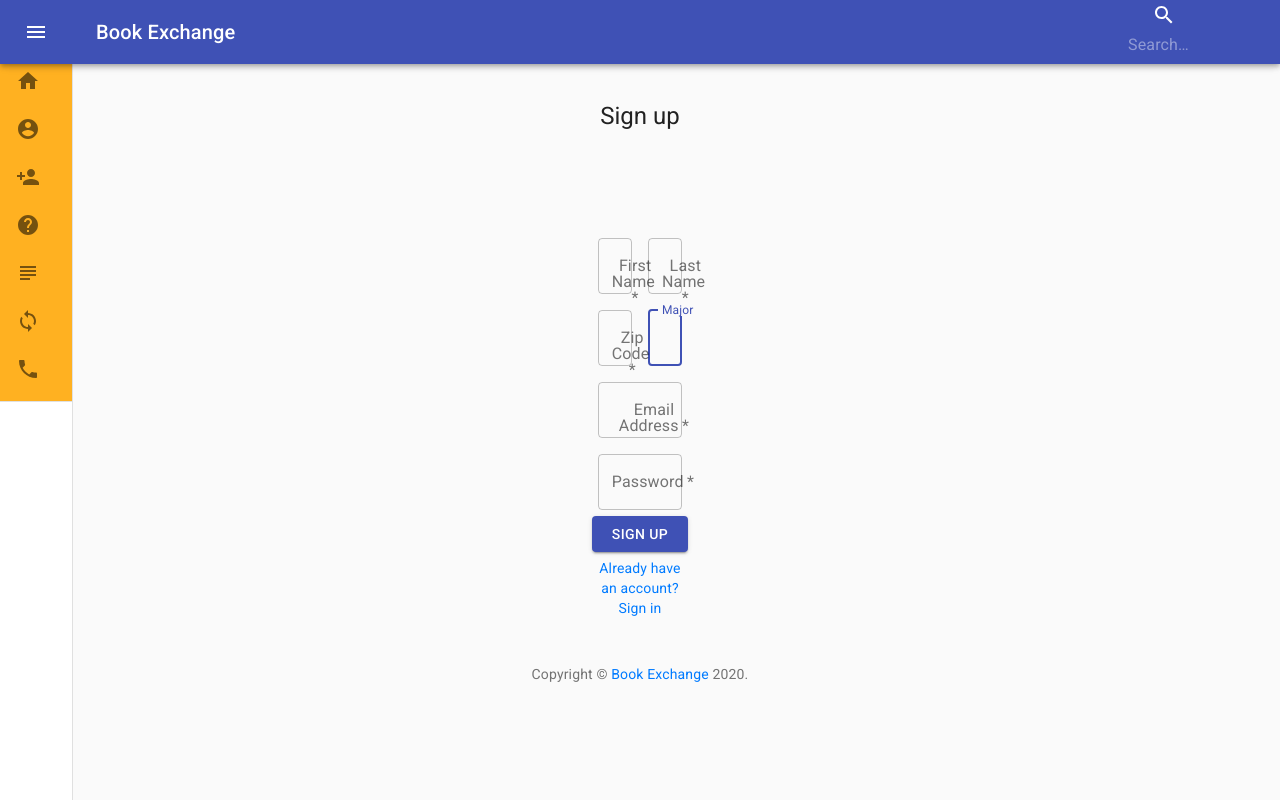
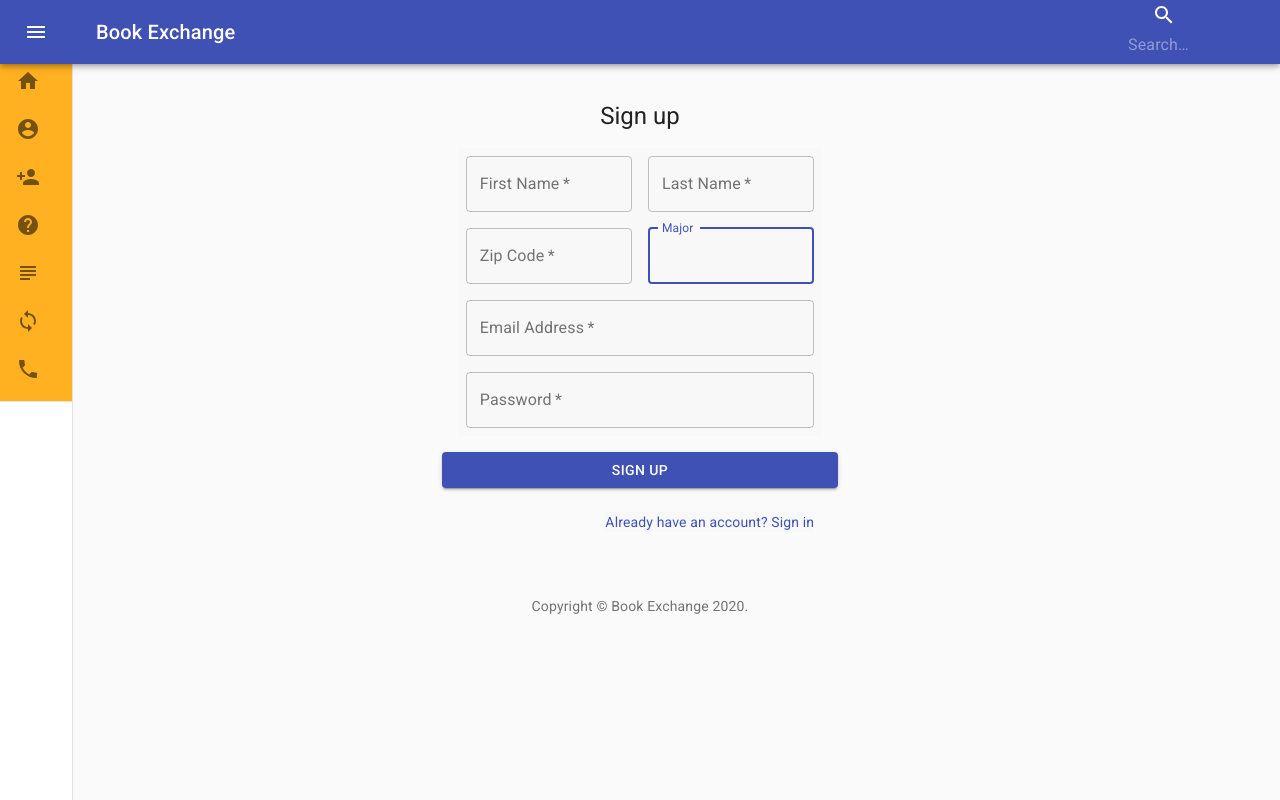
Before and after one commit to maurafortino/project-3, a React (Create React App) app in the folder client/: page /signup in a window 1280 px wide. Built offline with nearby package versions, Linux system fonts and the light colour scheme; no server answers.

Commit message:
fixed styling issue with sign up and log in page. Added styling to the sell a book page

```diff
--- a/client/src/index.js
+++ b/client/src/index.js
@@ -2,6 +2,7 @@ import React from 'react';
 import ReactDOM from 'react-dom';
 import './index.css';
 import App from './App';
+import "bootstrap/dist/css/bootstrap.min.css";
 
 
 ReactDOM.render(<App />, document.getElementById('root'));
--- a/client/src/pages/SellABook/SellBook.js
+++ b/client/src/pages/SellABook/SellBook.js
@@ -1,10 +1,10 @@
 import React, { Component } from 'react';
-// import TextField from '@material-ui/core/TextField';
-// import Grid from '@material-ui/core/Grid';
-// import Card from '@material-ui/core/Card';
-// import { Button } from '@material-ui/core';
+import Grid from '@material-ui/core/Grid';
+import Card from '@material-ui/core/Card';
+import Container from '@material-ui/core/Container';
 import API from "../../utils/API";
-import "./index.css"
+import "../SellABook/index.css"
+import { Typography } from '@material-ui/core';
 
 
 class SellBook extends Component {
@@ -63,6 +63,23 @@ class SellBook extends Component {
 
   render() {
     return (
+      <div className="contsignup">
+        <Container className="reminder">
+        <div>
+          <Card>
+            <Typography variant="h6" align="center">
+              Please Enter in the book information to sell your book!
+            </Typography>
+          </Card>
+        </div>
+        </Container>
+
+      <Container className="sellbookform">
+
+      <Grid container spacing={2}>
+
+      <Grid item xs={12} sm={6}>
+
       <form>
         <div className="form-group">
           <label>Title (required)</label>
@@ -102,6 +119,10 @@ class SellBook extends Component {
         </div>
         <button type="submit" className="btn btn-primary" onClick={this.handleOnClick}>Submit</button>
       </form>
+      </Grid>
+      </Grid>
+      </Container>
+      </div>
 
 
     );
--- a/client/src/pages/SellABook/index.css
+++ b/client/src/pages/SellABook/index.css
@@ -1,9 +1,18 @@
-form{
-    padding-left: 150px;
-    padding-top: 100px;
-    padding-right: 150px;
+.contsignup{
+ background-image: url("../../assets/images/sitting.jpg");
+    background-size: cover;
+    /* background-position: center; */
+}
+.MuiContainer-root.sellbookform{
+    padding-top: 4%;
+    margin-left: 25%;
 }
 
-.form-group{
-    padding-bottom: 15px;
+.MuiGrid-root.MuiGrid-item{
+    background-color: rgba(245, 245, 245, 0.384);
 }
+
+.MuiContainer-root.reminder{
+    padding-top: 6%;
+    /* margin-left: 25%; */
+}
--- a/client/src/pages/Signup.js
+++ b/client/src/pages/Signup.js
@@ -1,13 +1,13 @@
 import React, { Component } from 'react';
 import Button from '@material-ui/core/Button';
 import TextField from '@material-ui/core/TextField';
+import Link from '@material-ui/core/Link';
 import Grid from '@material-ui/core/Grid';
 import Box from '@material-ui/core/Box';
 import Typography from '@material-ui/core/Typography';
 import Container from '@material-ui/core/Container';
 import API from "../utils/API";
 import "../pages/signup.css";
-import { Link } from "react-router-dom";
 
 function Copyright() {
   return (
@@ -177,7 +177,7 @@ class SignUp extends Component {
     </Button>
             <Grid container justify="flex-end">
               <Grid item>
-                <Link to="/login" variant="body2">
+                <Link href="/login" variant="body2">
                   Already have an account? Sign in
         </Link>
               </Grid>
```
Also changed, not shown: 1 other file (tests, documents, lock files or other folders).
